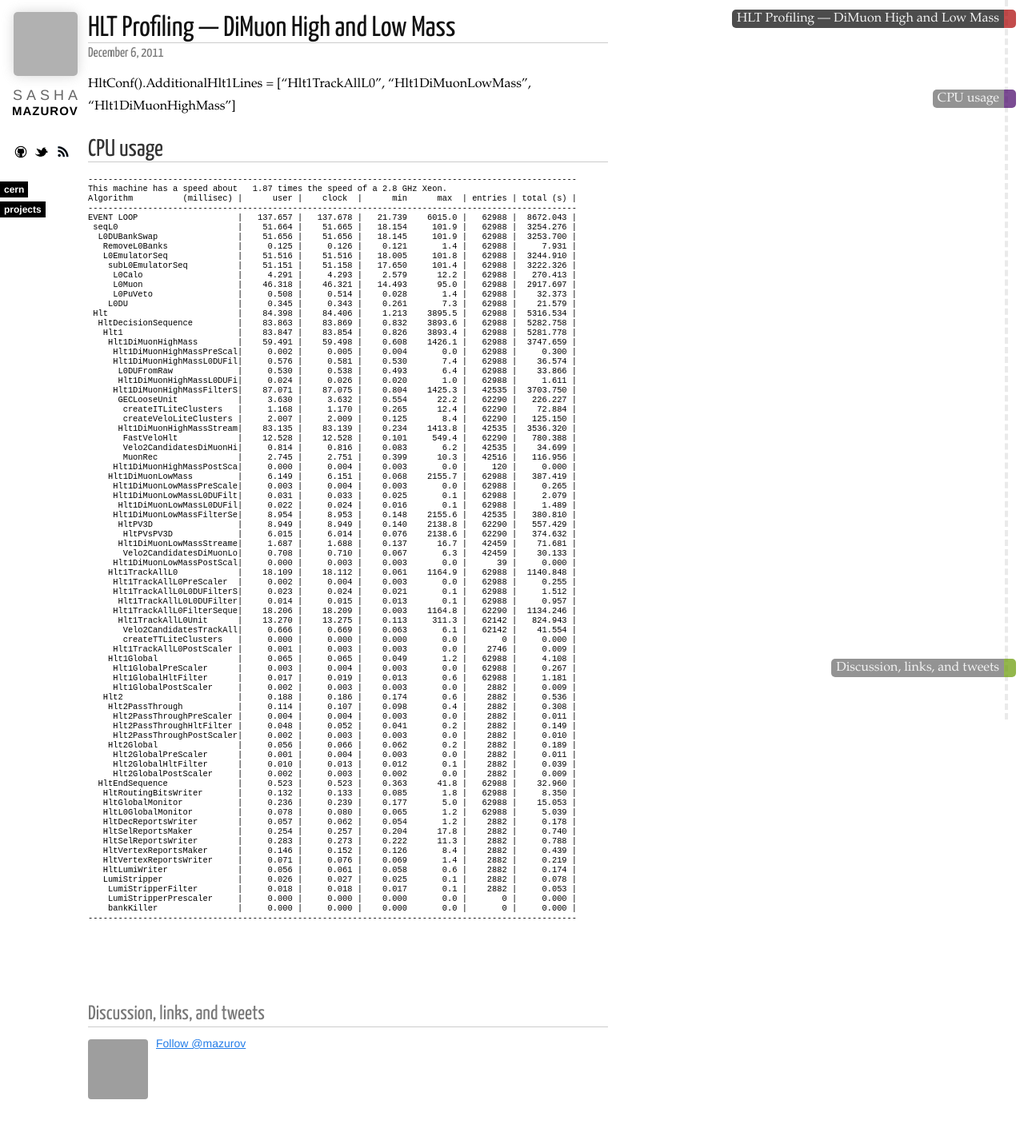
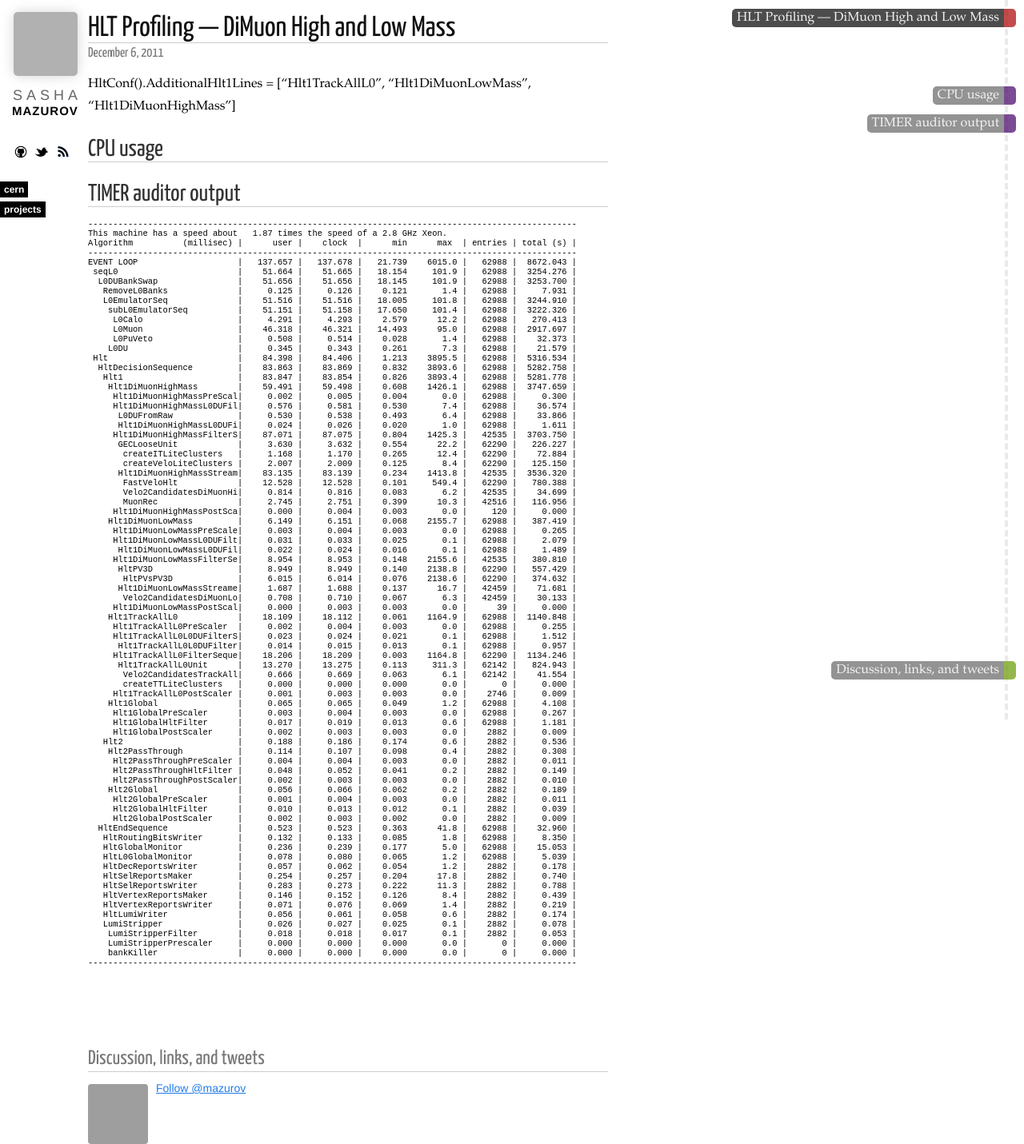
Before and after one commit to mazurov/mazurov.github.com, a Jekyll site: the page built from _posts/2011-12-06-dimuon.md, in a window 1280 px wide. Shown: the whole page at 80% size. Built offline with Jekyll 4.4.1, drawn with Linux system fonts in a browser that asks for light colours; nearby versions of some CDN libraries; a script that is not in the unit is left out; comment, search, counter and statistics services are not loaded; before the commit the page ends 1375 px from its top, so only the background shows below that; grey boxes are pictures that could not be loaded.

Commit message:
Hlt1DiMuon High and Low mass

```diff
--- a/_posts/2011-12-06-dimuon.md
+++ b/_posts/2011-12-06-dimuon.md
@@ -9,6 +9,7 @@ HltConf().AdditionalHlt1Lines = \["Hlt1TrackAllL0", "Hlt1DiMuonLowMass", "Hlt1Di
 ## CPU usage
 <script type="text/javascript" src="//ajax.googleapis.com/ajax/static/modules/gviz/1.0/chart.js"> {"dataSourceUrl":"//docs.google.com/spreadsheet/tq?key=0Ag1zWDlANxEodGxGZ1VrY0thZUxWOXFJMVBfT2RURGc&transpose=0&headers=0&range=A2%3AB5&gid=2&pub=1","options":{"vAxes":[{"viewWindowMode":"pretty","viewWindow":{}},{"viewWindowMode":"pretty","viewWindow":{}}],"title":"Hlt1DiMuonHigh and Low Mass","backgroundColor":"#FFFFFF","legend":"right","colors":["#3366CC","#DC3912","#FF9900","#109618","#990099","#0099C6","#DD4477","#66AA00","#B82E2E","#316395","#994499","#22AA99","#AAAA11","#6633CC","#E67300","#8B0707","#651067","#329262","#5574A6","#3B3EAC","#B77322","#16D620","#B91383","#F4359E","#9C5935","#A9C413","#2A778D","#668D1C","#BEA413","#0C5922","#743411"],"is3D":false,"hasLabelsColumn":true,"hAxis":{"maxAlternations":1},"width":640,"height":400},"state":{},"chartType":"PieChart","chartName":"Chart 2"} </script>
 
+## TIMER auditor output
 <pre style="font-size:80%">
 --------------------------------------------------------------------------------------------------
 This machine has a speed about   1.87 times the speed of a 2.8 GHz Xeon.
```
